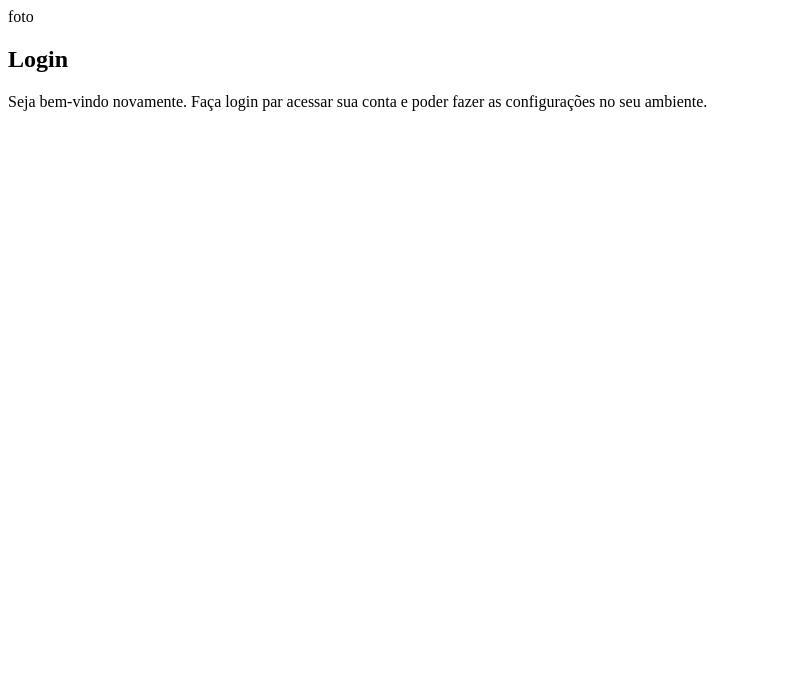
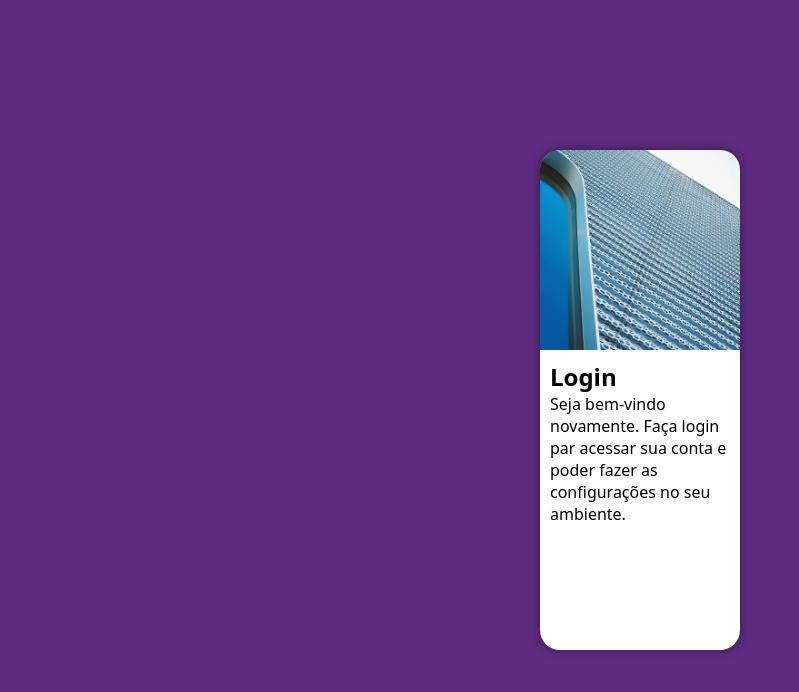
Before and after one commit to simoneferronato/projeto-login, a plain HTML site: page index.html in a window 1280 px wide. Shown: the whole page, without its empty margins (0-799 px from the left). Drawn offline with Linux system fonts and the light colour scheme.

Commit message:
atualizei css

```diff
--- a/estilos/style.css
+++ b/estilos/style.css
@@ -6,3 +6,48 @@
     Lilás: #5f2c82
 
 */
+
+* {
+    font-family: system-ui, -apple-system, BlinkMacSystemFont, 'Segoe UI', Roboto, Oxygen, Ubuntu, Cantarell, 'Open Sans', 'Helvetica Neue', sans-serif;
+    padding: 0px;
+    margin: 0px;
+    box-sizing: border-box;
+}
+
+html, body {
+    background-color: #5f2c82;
+    height: 100vh;
+    width: 100vw;
+}
+
+main {
+    position: relative;
+    height: 100vh;
+    width: 100vw;
+}
+
+section#login {
+    position: absolute;
+    top: 50%;
+    left: 50%;
+    transform: translate(-50%, -50%);
+    overflow: hidden;
+    background-color: white;
+    height: 500px;
+    width: 200px;
+    border-radius: 20px;
+    box-shadow: 0px 0px 10px rgba(0, 0, 0, 0.504);
+}
+
+section#login > div#imagem {
+    display: block;
+    background: #5f2c82 url(../imagens/metal.jpg) no-repeat;
+    background-size: cover;
+    background-position: left bottom;
+    height: 200px;
+}
+
+section#login > div#formulario {
+    display: block;
+    padding: 10px;
+}
--- a/index.html
+++ b/index.html
@@ -11,7 +11,7 @@
     <main>
         <section id="login">
             <div id="imagem">
-                foto
+                <!-- Aqui vai uma imagem, nas CSS -->
             </div>
             <div id="formulario">
                 <h1>Login</h1>
```
